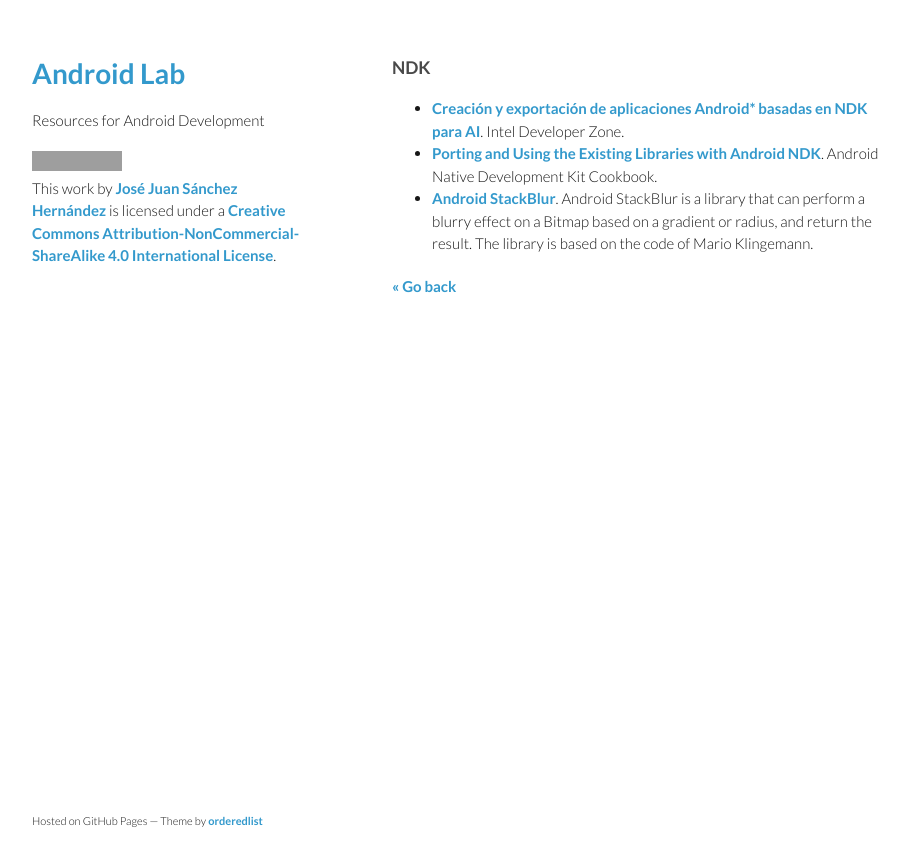
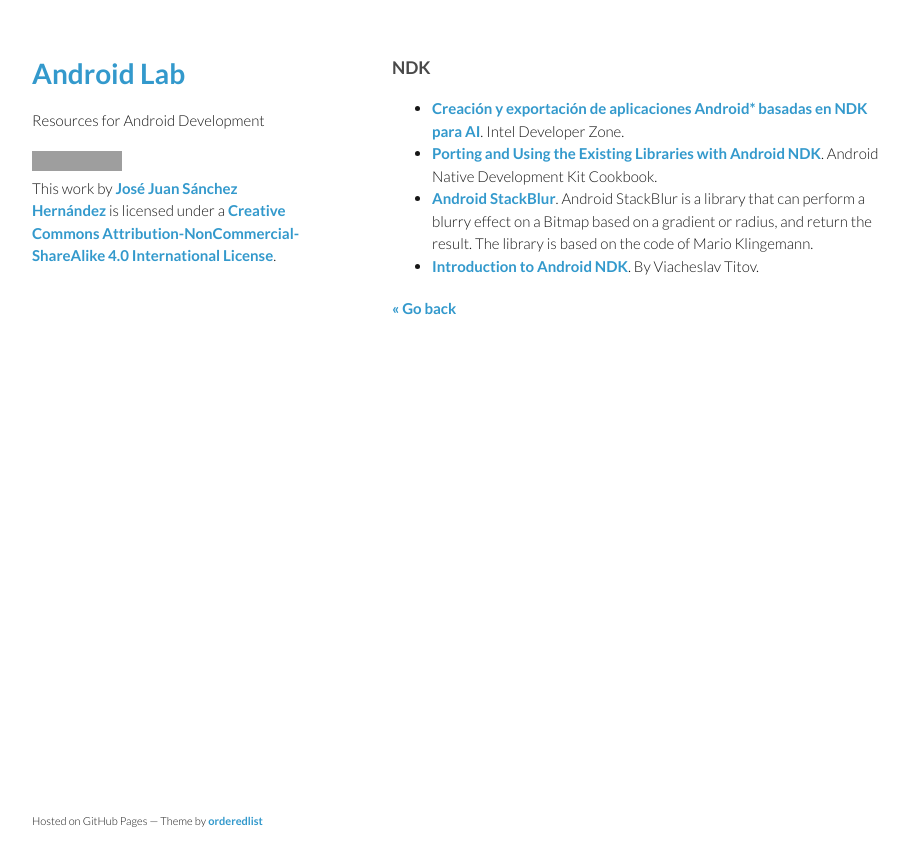
Before and after one commit to josejuansanchez/josejuansanchez.github.io, a Jekyll site: the page built from androidlab/ndk.md, in a window 1280 px wide. Shown: the top 866 px of the page, without its empty margins (178-1087 px from the left). Built offline with Jekyll 4.4.1, drawn with Linux system fonts in a browser that asks for light colours; grey boxes are pictures that could not be loaded.

Commit message:
Update ndk.md

```diff
--- a/androidlab/ndk.md
+++ b/androidlab/ndk.md
@@ -8,5 +8,6 @@
 * [Creación y exportación de aplicaciones Android* basadas en NDK para AI](http://software.intel.com/es-es/android/articles/creating-and-porting-ndk-based-android-apps-for-ia). Intel Developer Zone.
 * [Porting and Using the Existing Libraries with Android NDK](http://www.packtpub.com/sites/default/files/9781849691505_Chapter_08.pdf). Android Native Development Kit Cookbook.
 * [Android StackBlur](https://github.com/kikoso/android-stackblur). Android StackBlur is a library that can perform a blurry effect on a Bitmap based on a gradient or radius, and return the result. The library is based on the code of Mario Klingemann.
+* [Introduction to Android NDK](http://www.elekslabs.com/2013/12/introduction-into-android-ndk.html). By Viacheslav Titov.
 
 [&laquo; Go back](./)
```
